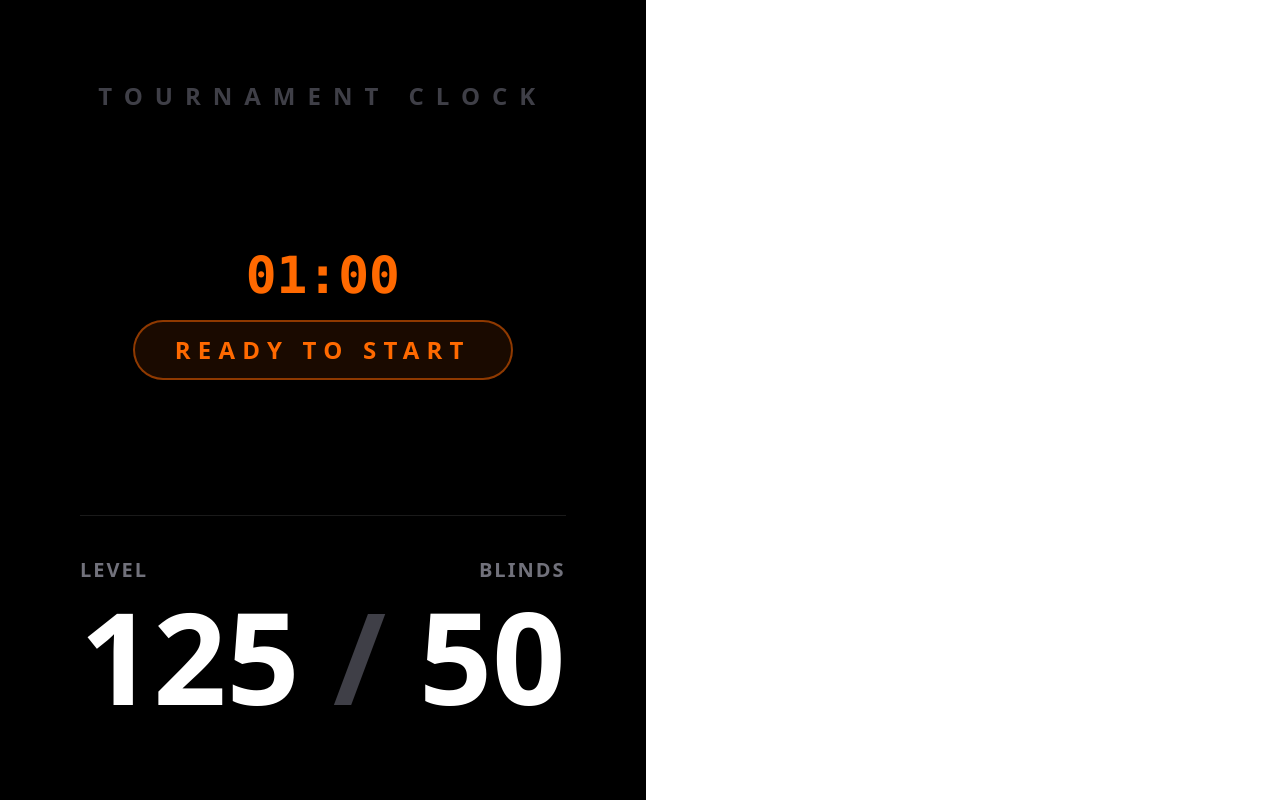
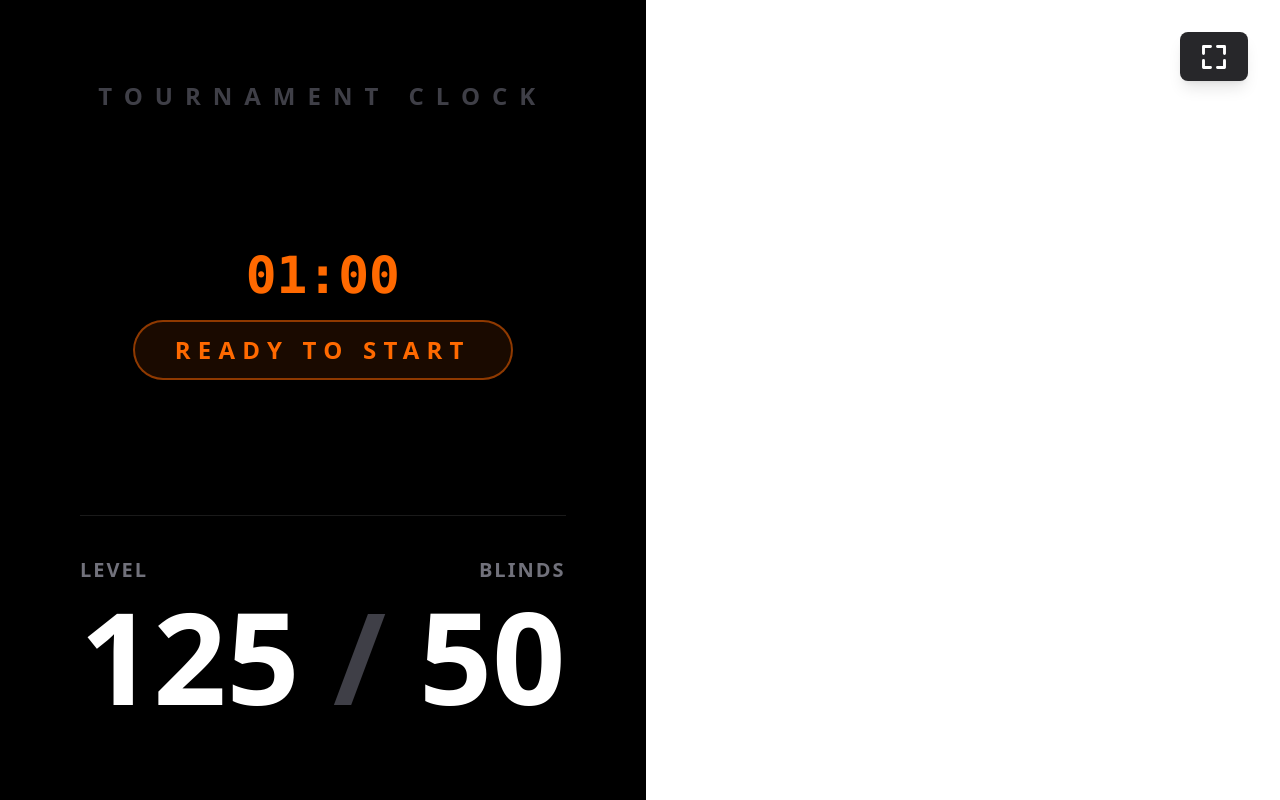
Before and after one commit to attesz1994/poker-timer, a React (Vite) app: page /display in a window 1280 px wide. Built offline with nearby package versions, Linux system fonts and the light colour scheme; no server answers; the database is empty.

Commit message:
feat: toggle fullscreen

```diff
--- a/src/pages/Display.jsx
+++ b/src/pages/Display.jsx
@@ -76,8 +76,46 @@ export default function Display() {
   const theme = THEME[status];
   const blinds = BLIND_STRUCTURE[level];
 
+  const toggleFullScreen = () => {
+    if (!document.fullscreenElement) {
+      document.documentElement.requestFullscreen().catch((err) => {
+        console.error(
+          `Error attempting to enable full-screen mode: ${err.message}`
+        );
+      });
+    } else {
+      document.exitFullscreen();
+    }
+  };
+
   return (
     <div className="h-screen bg-black flex flex-col items-center justify-between p-20 overflow-hidden font-sans">
+      {/* Full Screen Toggle Button - Hidden by default, shows on hover */}
+      {/* Full Screen Toggle Button */}
+      <button
+        onClick={toggleFullScreen}
+        style={{
+          backgroundColor: "#27272a", // Zinc-800
+          zIndex: 50,
+        }}
+        className="absolute top-8 right-8 p-4 rounded-xl border border-white/20 text-white transition-all hover:scale-110 active:scale-95 shadow-lg flex items-center justify-center"
+        title="Toggle Full Screen"
+      >
+        <svg
+          xmlns="http://www.w3.org/2000/svg"
+          width="28"
+          height="28"
+          viewBox="0 0 24 24"
+          fill="none"
+          stroke="currentColor"
+          strokeWidth="2.5"
+          strokeLinecap="round"
+          strokeLinejoin="round"
+        >
+          <path d="M15 3h6v6M9 21H3v-6M21 15v6h-6M3 9V3h6" />
+        </svg>
+      </button>
+
       {/* Top Header */}
       <div className="text-zinc-700 text-2xl font-bold uppercase tracking-[0.5em] text-center w-full">
         Tournament Clock
```
